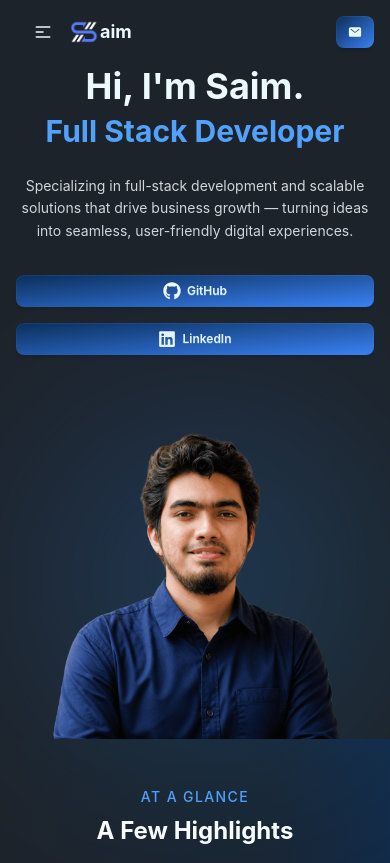
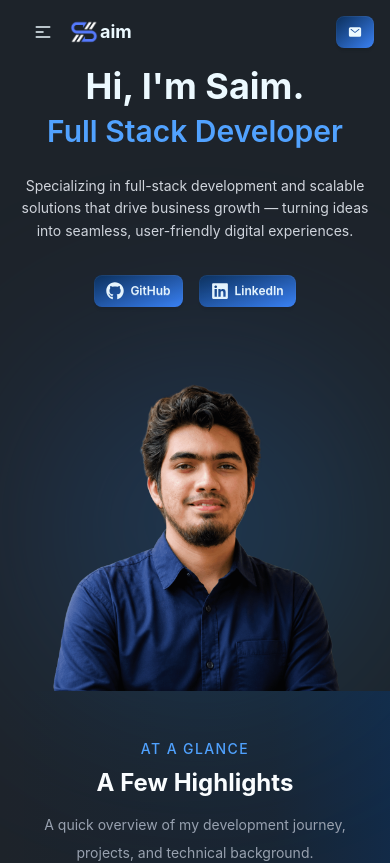
Before and after one commit to asm-saim/portfolio, a React (Vite) app: page / in a window 390 px wide. Shown: the top 863 px of the page. Built offline with nearby package versions, Linux system fonts and the light colour scheme.

Commit message:
banner updated

```diff
--- a/src/components/Banner/Banner.jsx
+++ b/src/components/Banner/Banner.jsx
@@ -22,7 +22,7 @@ const Banner = () => {
       <div className="flex-1 flex flex-col items-center lg:items-start">
         <h1 className="text-4xl md:text-5xl lg:text-6xl font-bold leading-tight">Hi, I'm Saim.</h1>
 
-        <h2 className="text-3xl md:text-4xl font-bold leading-tight mt-1">
+        <h2 className="text-3xl md:text-4xl font-semibold leading-tight mt-1">
           <span className="text-blue-400">Full Stack Developer</span>
         </h2>
 
@@ -31,7 +31,7 @@ const Banner = () => {
           seamless, user-friendly digital experiences.
         </p>
 
-        <div className="mt-8 flex flex-col sm:flex-row gap-4 sm:gap-6 w-full sm:w-auto">
+        <div className="mt-8 flex flex-row gap-4 sm:gap-6 justify-center lg:justify-start w-full">
           {socialLinks.map(({ href, label, icon: Icon }) => (
             <a
               key={label}
```
